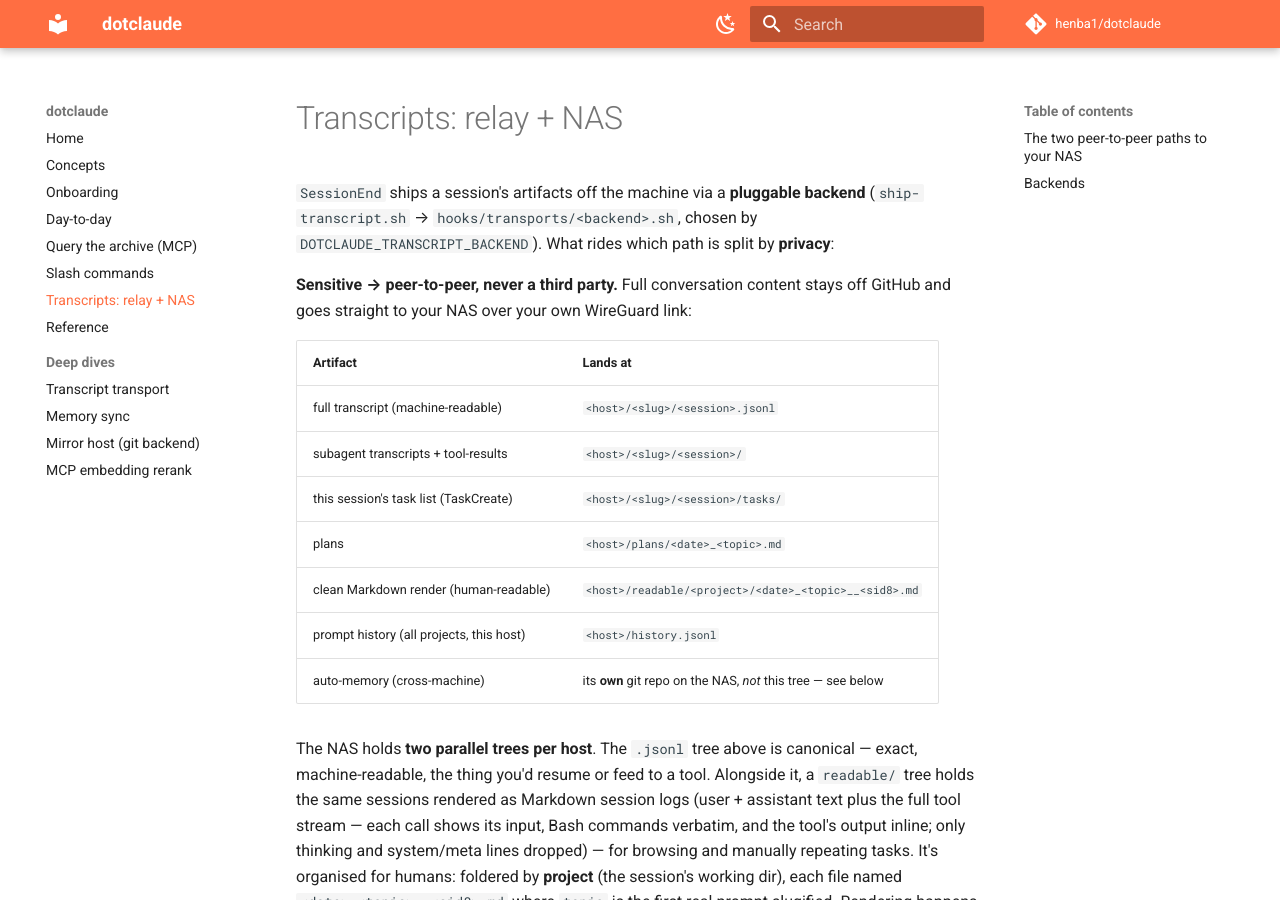
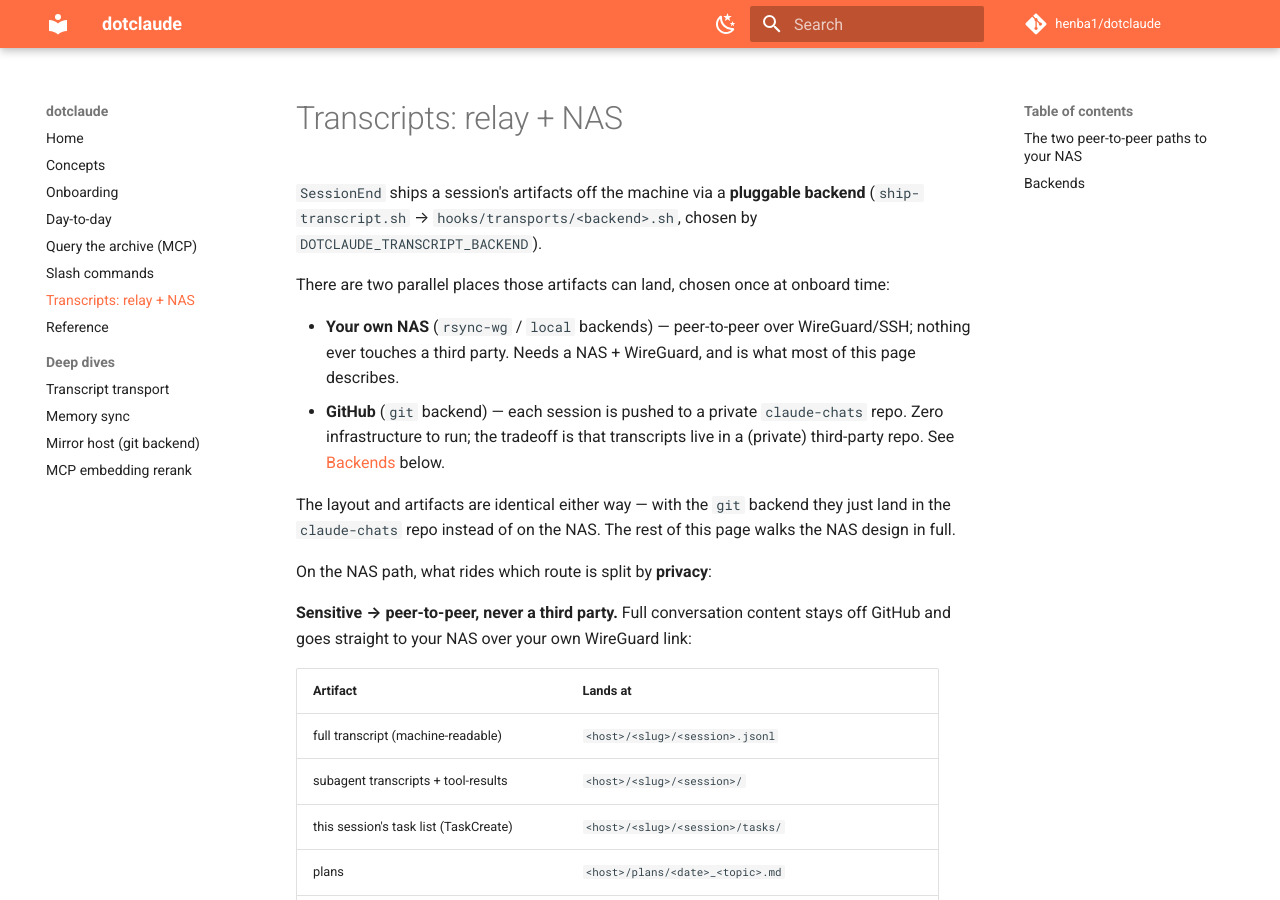
Before and after one commit to henba1/scrubjay, an MkDocs documentation site: the page built from docs/transports.md, in a window 1280 px wide and 900 px high. Built offline with MkDocs 1.6.1 and Material for MkDocs 9.7.7, drawn with Linux system fonts in a browser that asks for light colours; comment, search, counter and statistics services are not loaded; some of the changed text lies outside the part shown.

Commit message:
docs: reframe the git/GitHub backend as a parallel option, not a stopgap
The git backend pushes each session to a private claude-chats repo and needs no
NAS at all (the mirror host is optional) — so it's a genuine zero-infrastructure
parallel to the peer-to-peer WireGuard-to-NAS path, not a transient makeshift.
Drop 'stopgap' framing everywhere (README, index, concepts, transports,
transcript-transport, mirror-host, onboarder menu); present NAS vs GitHub as two
parallel shared stores with an honest privacy tradeoff. Add a 'NAS or GitHub'
section to concepts and reframe mirror-host as an optional add-on. Keep memory
sync accurately described as NAS-oriented.

```diff
--- a/docs/transports.md
+++ b/docs/transports.md
@@ -2,7 +2,22 @@
 
 `SessionEnd` ships a session's artifacts off the machine via a **pluggable backend**
 (`ship-transcript.sh` → `hooks/transports/<backend>.sh`, chosen by
-`DOTCLAUDE_TRANSCRIPT_BACKEND`). What rides which path is split by **privacy**:
+`DOTCLAUDE_TRANSCRIPT_BACKEND`).
+
+There are two parallel places those artifacts can land, chosen once at onboard time:
+
+- **Your own NAS** (`rsync-wg` / `local` backends) — peer-to-peer over WireGuard/SSH;
+  nothing ever touches a third party. Needs a NAS + WireGuard, and is what most of this
+  page describes.
+- **GitHub** (`git` backend) — each session is pushed to a private `claude-chats` repo.
+  Zero infrastructure to run; the tradeoff is that transcripts live in a (private)
+  third-party repo. See [Backends](#backends) below.
+
+The layout and artifacts are identical either way — with the `git` backend they just land
+in the `claude-chats` repo instead of on the NAS. The rest of this page walks the NAS
+design in full.
+
+On the NAS path, what rides which route is split by **privacy**:
 
 **Sensitive → peer-to-peer, never a third party.** Full conversation content stays off
 GitHub and goes straight to your NAS over your own WireGuard link:
@@ -100,8 +115,12 @@
   `DOTCLAUDE_LOCAL_CHATS` to the NAS chats root.
 - **`rsync-wg`** — every other machine rsyncs over WireGuard to the receiver. Set
   `DOTCLAUDE_WG_TARGET` + `DOTCLAUDE_WG_SSHKEY`.
-- **`git`** — stopgap: push to `claude-chats`, a mirror host mirrors to the NAS
-  ([mirror-host.md](mirror-host.md)).
+- **`git`** — the zero-infrastructure option: push each session to the private
+  `claude-chats` repo on GitHub. No NAS or WireGuard to stand up; the tradeoff is that
+  transcripts live in a (private) third-party repo rather than only on your own hardware.
+  Optionally, a mirror host can *also* pull them down to a NAS
+  ([mirror-host.md](mirror-host.md)) — but the GitHub repo is a perfectly good permanent
+  home on its own.
 
 **P2P requirements** (the `rsync-wg` path):
 
```
Also changed, not shown: README.md (+4 -3 lines), docs/concepts.md (+18 -0 lines), docs/index.md (+4 -3 lines), docs/mirror-host.md (+12 -8 lines), docs/onboarding.md (+1 -1 lines), docs/transcript-transport.md (+8 -4 lines), 1 other file.
